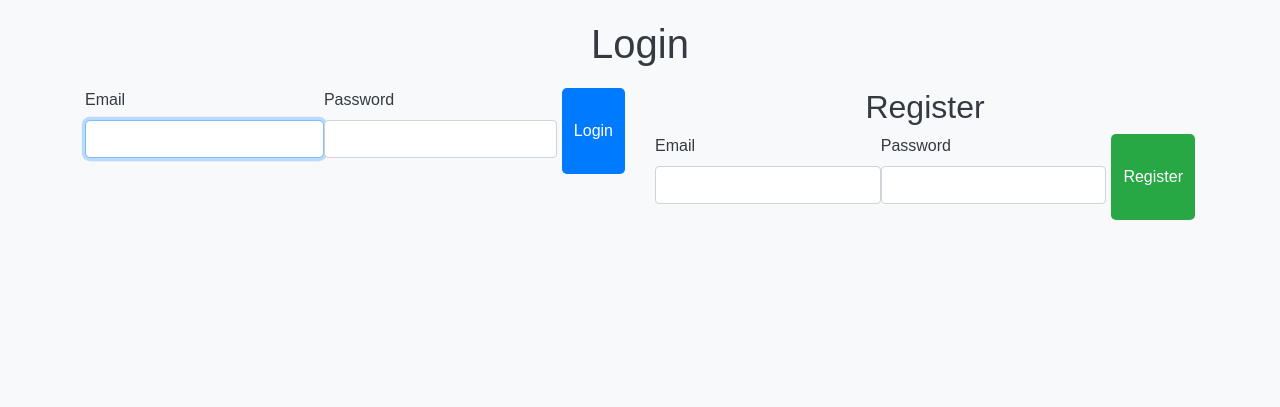
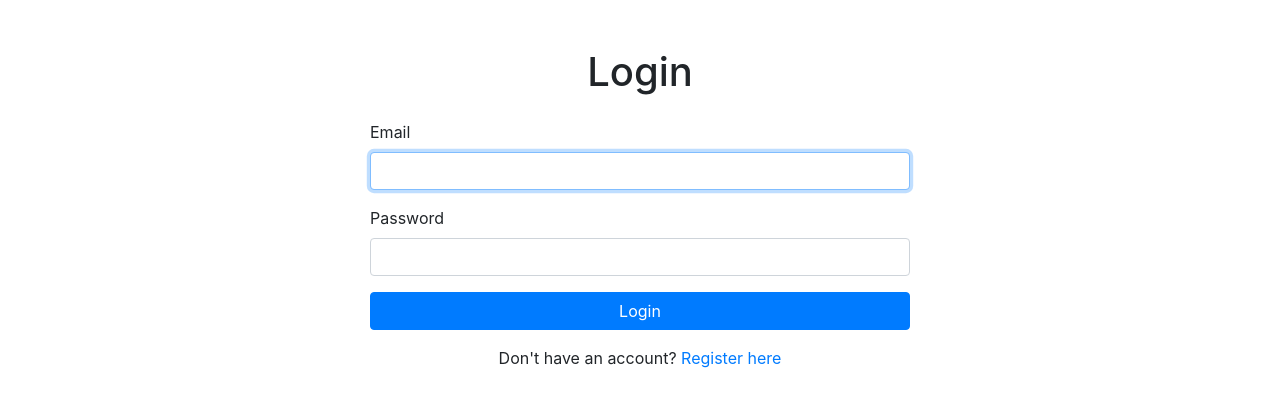
Before and after one commit to lucastrap/TodoList, a Symfony app: template todo-list/templates/security/login.html.twig in a window 1280 px wide. Shown: the top 407 px of the page. Run offline with Twig, Linux system fonts and the light colour scheme; the template is opened without the code that fills it, so the values that code supplies are empty; some libraries are stand-ins or nearby versions.

Commit message:
Login register séparé

```diff
--- a/todo-list/public/javascript.js
+++ b/todo-list/public/javascript.js
@@ -4,8 +4,10 @@ document.addEventListener("DOMContentLoaded", function() {
     const prioritySelect = document.getElementById('prioritySelect');
     const taskList = document.getElementById('taskList');
 
-    // Récupère les tâches
+
+        // Récupère les tâches
     function fetchTasks() {
+        if (window.location.pathname !== '/login') {
         fetch('/api/tasks')
         .then(response => response.json())
         .then(tasks => {
@@ -35,11 +37,12 @@ document.addEventListener("DOMContentLoaded", function() {
         });
 
     }
+}
 
 
 
-
-    taskForm.addEventListener('submit', function(event) {
+    if (window.location.pathname !== '/login') {
+        taskForm.addEventListener('submit', function(event) {
         event.preventDefault();
         const taskTitle = taskInput.value;
         const priority = document.getElementById('prioritySelect').value; // Récupérer la priorité
@@ -61,10 +64,13 @@ document.addEventListener("DOMContentLoaded", function() {
             fetchTasks();
         });
     });
+}
+
 
 
     // Fonction pour vérifier si l'utilisateur est connecté
 function checkAuthentication() {
+    if (window.location.pathname !== '/login') {
     return fetch('/api/check-auth', {
         method: 'GET',
         credentials: 'same-origin' // Pour inclure les cookies dans la requête
@@ -85,12 +91,17 @@ function checkAuthentication() {
     });
 }
 
+}
+if (window.location.pathname !== '/login') {
+
 // Appeler cette fonction avant de charger les tâches
 checkAuthentication().then(isAuthenticated => {
     if (isAuthenticated) {
         fetchTasks(); // Charge les tâches seulement si l'utilisateur est connecté
     }
+
 });
+}
 
     // Supprime une tâche
     function deleteTask(id) {
--- a/todo-list/templates/security/login.html.twig
+++ b/todo-list/templates/security/login.html.twig
@@ -4,21 +4,23 @@
     <meta charset="UTF-8">
     <meta name="viewport" content="width=device-width, initial-scale=1.0">
     <link href="https://stackpath.bootstrapcdn.com/bootstrap/4.5.2/css/bootstrap.min.css" rel="stylesheet">
-    <link rel="stylesheet" href="https://cdnjs.cloudflare.com/ajax/libs/font-awesome/5.15.4/css/all.min.css">
-    <link rel="stylesheet" type="text/css" href="css.css">
-    <title>Login & Register</title>
+    <title>Login</title>
 </head>
 <body>
-    <div class="container">
+    <div class="container mt-5">
         <h1 class="text-center">Login</h1>
 
-        <div class="row">
-            <!-- Formulaire de connexion -->
+        {% for message in app.flashes('error') %}
+            <div class="alert alert-danger">{{ message }}</div>
+        {% endfor %}
+
+        <div class="row justify-content-center mt-4">
             <div class="col-md-6">
                 <form action="{{ path('app_login') }}" method="post">
                     <div class="form-group">
                         <label for="username">Email</label>
-                        <input type="text" id="username" name="_username" class="form-control" value="{{ last_username }}" required autofocus>
+                        <input type="text" id="username" name="_username" class="form-control"
+                               value="{{ last_username }}" required autofocus>
                     </div>
 
                     <div class="form-group">
@@ -26,30 +28,15 @@
                         <input type="password" id="password" name="_password" class="form-control" required>
                     </div>
 
-                    <button type="submit" class="btn btn-primary">Login</button>
+                    {% if error %}
+                        <div class="alert alert-danger">{{ error.messageKey|trans(error.messageData, 'security') }}</div>
+                    {% endif %}
+
+                    <button type="submit" class="btn btn-primary w-100">Login</button>
                 </form>
-            </div>
-
-            <!-- Formulaire d'inscription -->
-            <div class="col-md-6">
-                <h2 class="text-center">Register</h2>
-                <form action="{{ path('app_register') }}" method="post">
-                    <div class="form-group">
-                        <label for="registerEmail">Email</label>
-                        <input type="email" id="registerEmail" name="email" class="form-control" required>
-                    </div>
-
-                    <div class="form-group">
-                        <label for="registerPassword">Password</label>
-                        <input type="password" id="registerPassword" name="password" class="form-control" required>
-                    </div>
-
-                    <button type="submit" class="btn btn-success">Register</button>
-                </form>
+                <p class="text-center mt-3">Don't have an account? <a href="{{ path('app_register') }}">Register here</a></p>
             </div>
         </div>
     </div>
-
-    <script type="text/javascript" src="javascript.js"></script>
 </body>
 </html>
```
Also changed, not shown: todo-list/templates/security/register.html.twig (added, +41 -0 lines), 2 other files.
